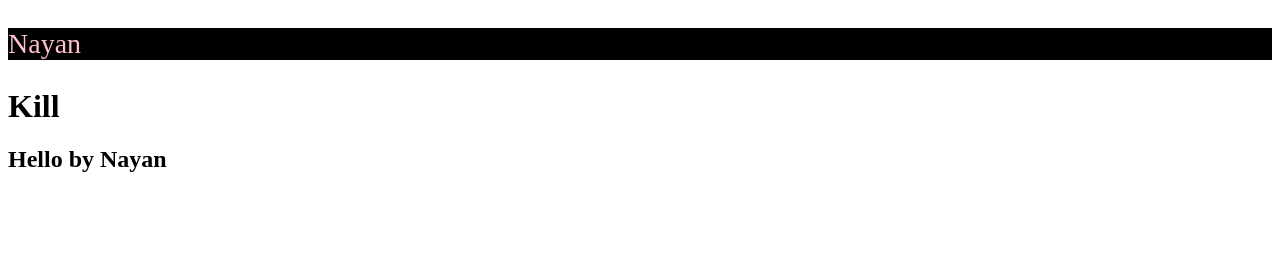
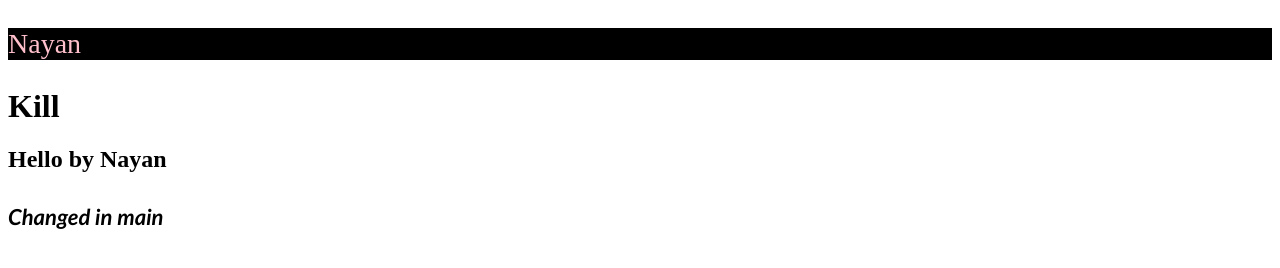
Before and after one commit to NayanProjects/localrepo, a plain HTML site: page index.html in a window 1280 px wide. Drawn offline with Linux system fonts and the light colour scheme.

Commit message:
added h4 to main branch

```diff
--- a/index.html
+++ b/index.html
@@ -10,6 +10,7 @@
     <p>Nayan</p>
     <h1>Kill</h1>
     <h2>Hello by Nayan</h2>
+    <h4>Changed in main</h4>
     <script src="Script.js"></script>
 </body>
 </html>
--- a/style.css
+++ b/style.css
@@ -2,3 +2,10 @@ p{
     color: red;
     background-color: blanchedalmond;
 }
+h4{
+    font-size: 22px;
+    font-family: 'Gill Sans', 'Gill Sans MT', Calibri, 'Trebuchet MS', sans-serif;
+    font-style: italic;
+    font-weight: 800;
+
+}
```
